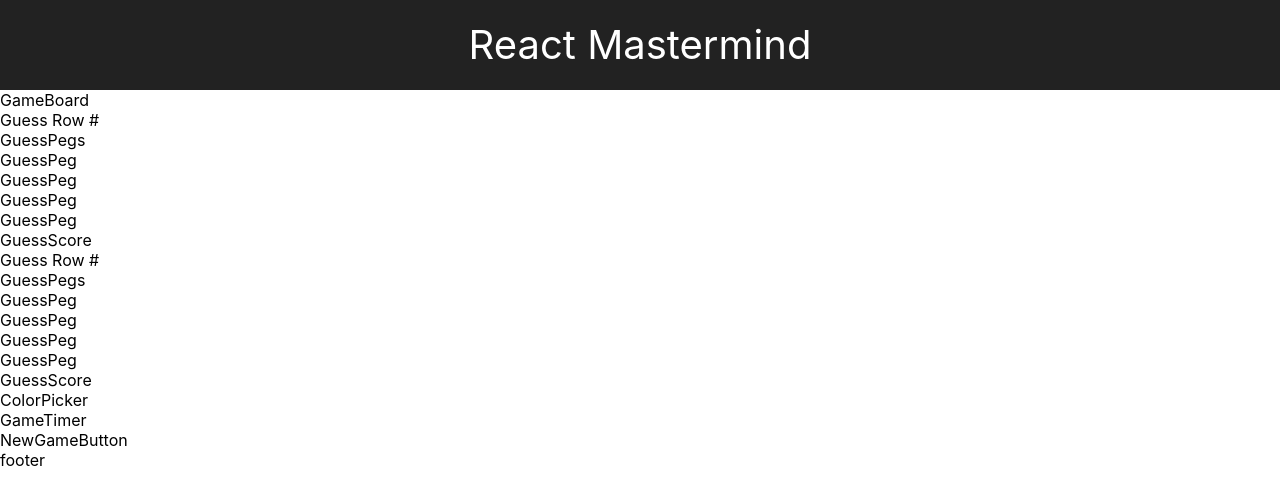
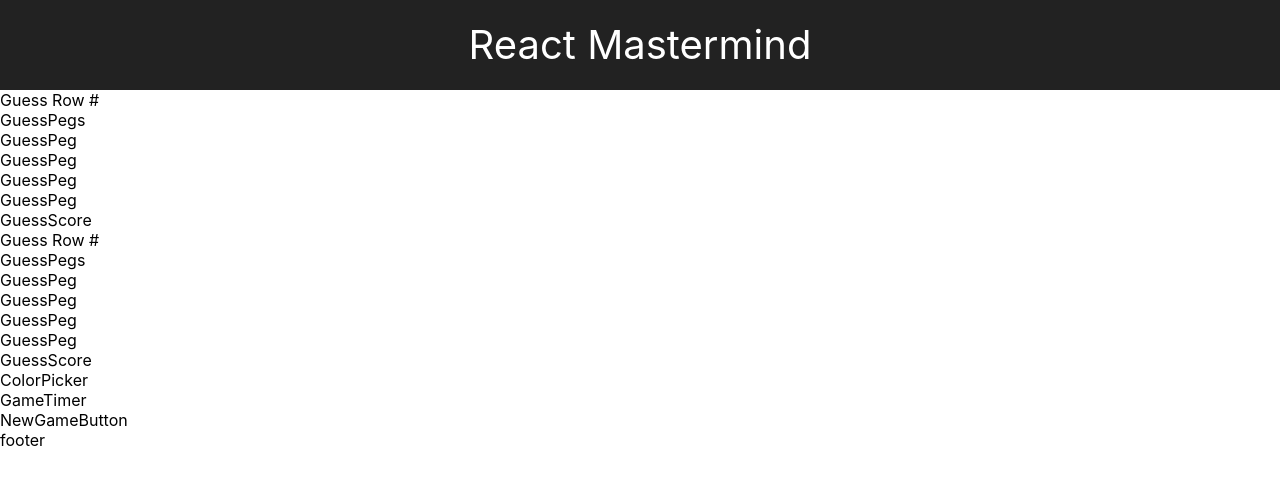
Before and after one commit to pickles135/react-mastermind-game, a React (Create React App) app: page / in a window 1280 px wide. Shown: the top 504 px of the page. Built offline with nearby package versions, Linux system fonts and the light colour scheme.

Commit message:
refractors all current components with new className and takes away component classname

```diff
--- a/src/components/ColorPicker/ColorPicker.jsx
+++ b/src/components/ColorPicker/ColorPicker.jsx
@@ -1,7 +1,7 @@
 import React from 'react';
 
 const ColorPicker = (props) => (
-  <div className='component'>
+  <div>
     <div>
       ColorPicker
     </div>
--- a/src/components/GameBoard/GameBoard.jsx
+++ b/src/components/GameBoard/GameBoard.jsx
@@ -2,12 +2,9 @@ import React from 'react';
 import GuessRow from '../GuessRow/GuessRow'
 
 const GameBoard = (props) => (
-  <div className='component'>
-    <div>
-      GameBoard
-      <GuessRow />
-      <GuessRow />
-    </div>
+  <div>
+    <GuessRow />
+    <GuessRow />
   </div>
 );
 
--- a/src/components/GameTimer/GameTimer.jsx
+++ b/src/components/GameTimer/GameTimer.jsx
@@ -1,10 +1,8 @@
 import React from 'react';
 
 const GameTimer = (props) => (
-  <div className='component'>
-    <div>
-      GameTimer
-    </div>
+  <div>
+    GameTimer
   </div>
 );
 
--- a/src/components/GuessPeg/GuessPeg.jsx
+++ b/src/components/GuessPeg/GuessPeg.jsx
@@ -1,10 +1,8 @@
 import React from 'react';
 
 const GuessPeg = (props) => (
-  <div className='component'>
-    <div>
-      GuessPeg
-    </div>
+  <div>
+    GuessPeg
   </div>
 );
 
--- a/src/components/GuessPegs/GuessPegs.jsx
+++ b/src/components/GuessPegs/GuessPegs.jsx
@@ -2,14 +2,12 @@ import React from 'react';
 import GuessPeg from '../GuessPeg/GuessPeg'
 
 const GuessPegs = (props) => (
-  <div className='component'>
-    <div>
-      GuessPegs
-      <GuessPeg />
-      <GuessPeg />
-      <GuessPeg />
-      <GuessPeg />
-    </div>
+  <div className='flex-h'>
+    GuessPegs
+    <GuessPeg />
+    <GuessPeg />
+    <GuessPeg />
+    <GuessPeg />
   </div>
 );
 
--- a/src/components/GuessRow/GuessRow.jsx
+++ b/src/components/GuessRow/GuessRow.jsx
@@ -3,12 +3,10 @@ import GuessPegs from '../GuessPegs/GuessPegs';
 import GuessScore from '../GuessScore/GuessScore';
 
 const GuessRow = (props) => (
-  <div className='component'>
-    <div>
-      Guess Row #
-      <GuessPegs />
-      <GuessScore />
-    </div>
+  <div className='flex-h'>
+    Guess Row #
+    <GuessPegs />
+    <GuessScore />
   </div>
 );
 
--- a/src/components/GuessScore/GuessScore.jsx
+++ b/src/components/GuessScore/GuessScore.jsx
@@ -1,10 +1,8 @@
 import React from 'react';
 
 const GuessScore = (props) => (
-  <div className='components'>
-    <div>
-      GuessScore
-    </div>
+  <div>
+    GuessScore
   </div>
 );
 
--- a/src/components/NewGameButton/NewGameButton.jsx
+++ b/src/components/NewGameButton/NewGameButton.jsx
@@ -1,10 +1,8 @@
 import React from 'react';
 
 const NewGameButton = (props) => (
-  <div className='component'>
-    <div>
-      NewGameButton
-    </div>
+  <div>
+    NewGameButton
   </div>
 );
 
```
